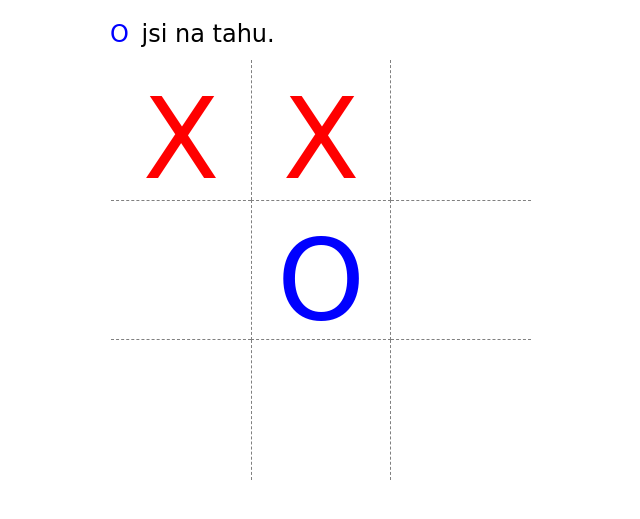
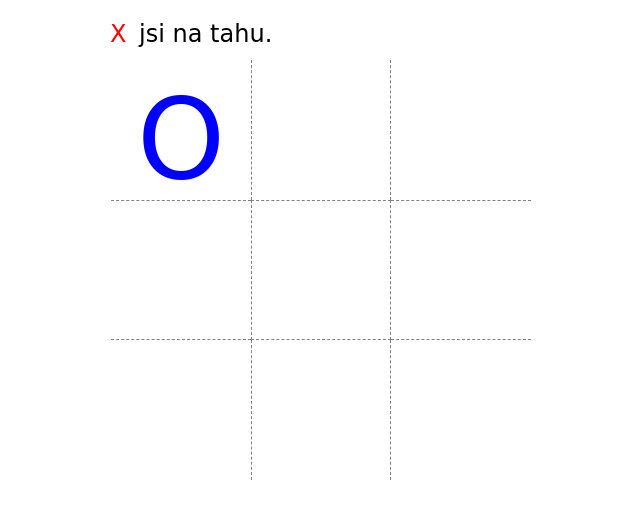
Before and after one commit to farin/ga-tictactoe, a plain HTML site: page index.html in a window 1280 px wide. Both pictures are taken after a click on the element 500 px from the left and 199 px from the top of the page. Shown: the part 69-588 px from the top of the page, without its empty margins (319-959 px from the left). Drawn offline with Linux system fonts and the light colour scheme; a web font is replaced by a local one.

Commit message:
placement implemented

```diff
--- a/index.html
+++ b/index.html
@@ -14,11 +14,11 @@
       <span class="o"></span> jsi na tahu.
     </p>
     <div class="board">
-      <div class="cell x"></div>
-      <div class="cell x"></div>
       <div class="cell"></div>
       <div class="cell"></div>
-      <div class="cell o"></div>
+      <div class="cell"></div>
+      <div class="cell"></div>
+      <div class="cell"></div>
       <div class="cell"></div>
       <div class="cell"></div>
       <div class="cell"></div>
--- a/js/script.js
+++ b/js/script.js
@@ -0,0 +1,51 @@
+const O = 'o';
+const X = 'x';
+
+const cells = document.getElementsByClassName('cell');
+const turnInfo = document.querySelectorAll('.turn-info span')[0];
+
+const placed = new Array(9);
+let activePlayer = O;
+
+function onCellClick(cell, idx) {
+  if (cell.className === 'cell') {
+    //no other class is added -> cell is empty
+    cell.classList.add(activePlayer);
+    activePlayer = activePlayer === O ? X : O;
+    turnInfo.className = activePlayer;
+  }
+}
+
+// Alternative 1 (Function.bind):
+
+let i = 0;
+for (const cell of cells) {
+  /* There is many possibilities how send index to handle
+      you can set attribute on DOM element and use single callback
+      or use for each and bind index using closure
+  */
+  cell.addEventListener('click', onCellClick.bind(this, cell, i++));
+}
+
+/*
+// Alternative 2 (Closure):
+
+[...cells].forEach((cell, i) =>
+  cell.addEventListener('click', (ev) => onCellClick(cell, i))
+);
+*/
+
+/*
+// Alternative 3 (DOM Attribute)
+
+function handleClick(ev) {
+  const cell = ev.target;
+  onCellClick(cell, cell.idx);
+}
+
+let i = 0;
+for (const cell of cells) {
+  cell.idx = i++;
+  cell.addEventListener('click', handleClick);
+}
+*/
```
